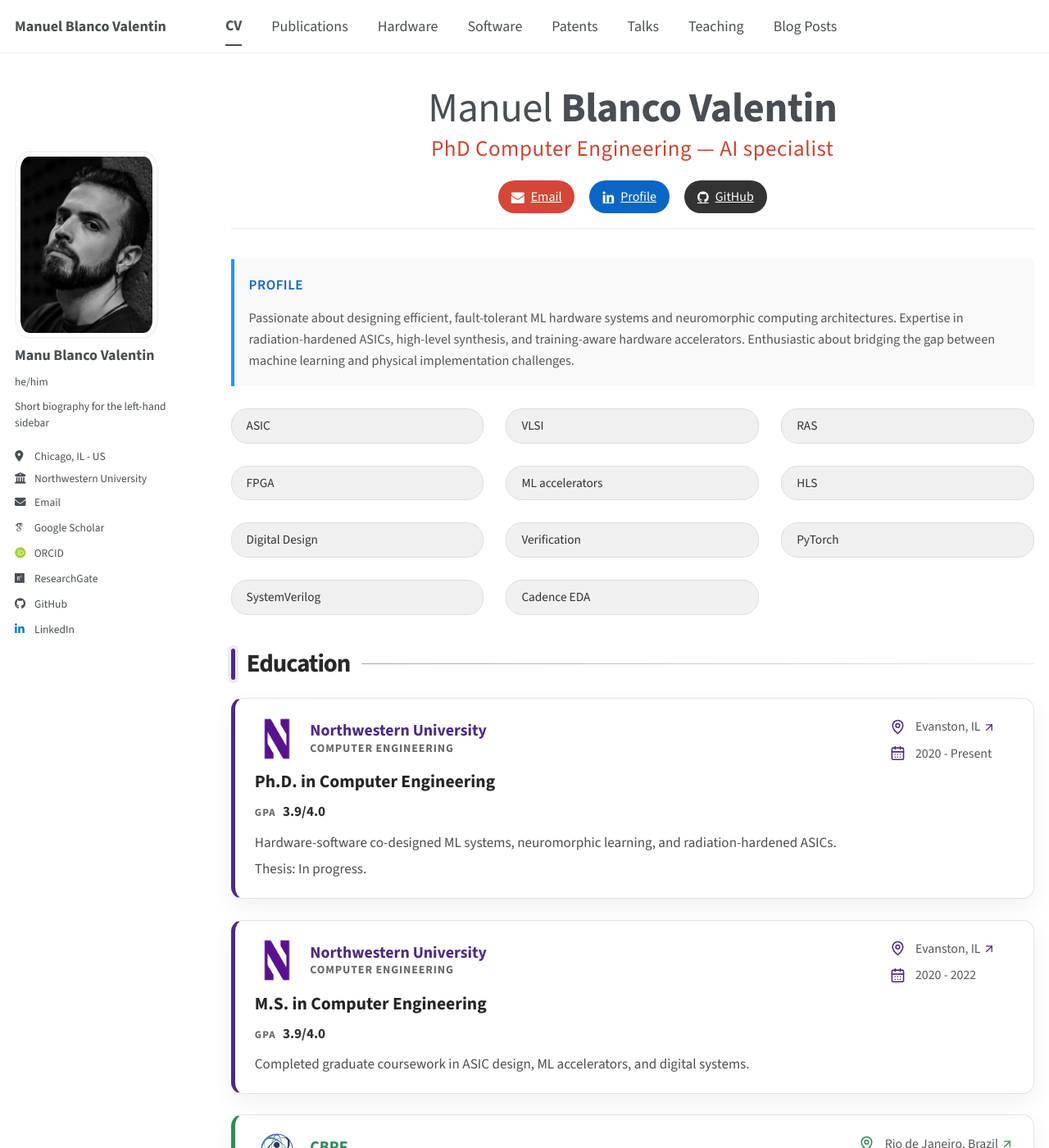
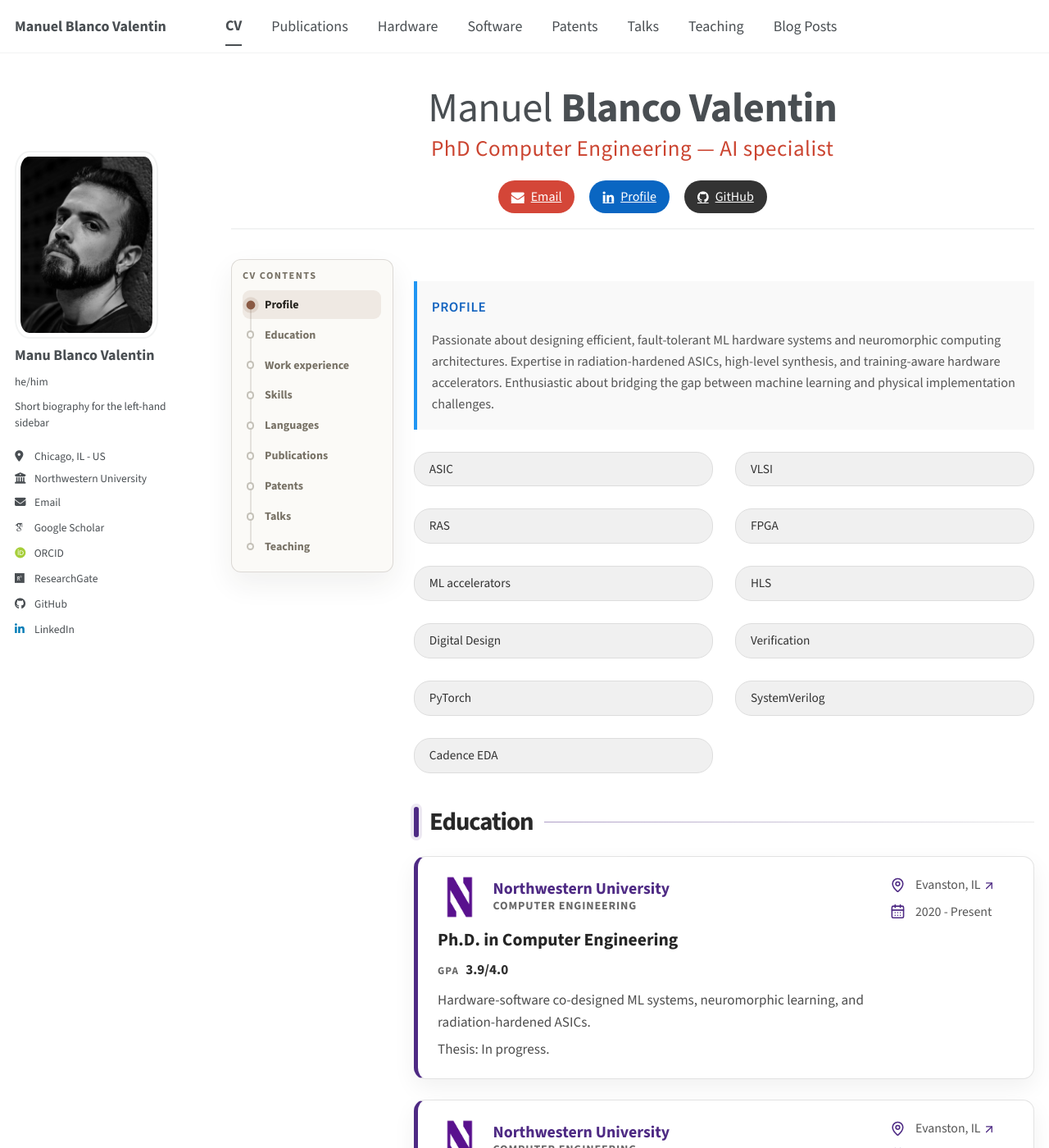
Before and after one commit to manuelblancovalentin/manuelblancovalentin.github.io, a Jekyll site: the page built from _pages/cv.md, in a window 1280 px wide and 1400 px high. Shown: the whole window at 82% size. Built offline with Jekyll 4.4.1, drawn with Linux system fonts in a browser that asks for light colours; some web fonts are replaced; a script bundle is joined from its source files by our own code; library files that are not in the unit come from our copies.

Commit message:
Add sticky CV section navigation

```diff
--- /dev/null
+++ b/_includes/cv-section-nav.html
@@ -0,0 +1,41 @@
+<nav class="cv-section-nav" aria-label="CV sections">
+  <p class="cv-section-nav__eyebrow">CV contents</p>
+  <div class="cv-section-nav__list">
+    <a class="cv-section-nav__item is-active" href="#cv-profile" data-cv-section-link="cv-profile">
+      <span class="cv-section-nav__dot" aria-hidden="true"></span>
+      <span>Profile</span>
+    </a>
+    <a class="cv-section-nav__item" href="#cv-education" data-cv-section-link="cv-education">
+      <span class="cv-section-nav__dot" aria-hidden="true"></span>
+      <span>Education</span>
+    </a>
+    <a class="cv-section-nav__item" href="#cv-work-experience" data-cv-section-link="cv-work-experience">
+      <span class="cv-section-nav__dot" aria-hidden="true"></span>
+      <span>Work experience</span>
+    </a>
+    <a class="cv-section-nav__item" href="#cv-skills" data-cv-section-link="cv-skills">
+      <span class="cv-section-nav__dot" aria-hidden="true"></span>
+      <span>Skills</span>
+    </a>
+    <a class="cv-section-nav__item" href="#cv-languages" data-cv-section-link="cv-languages">
+      <span class="cv-section-nav__dot" aria-hidden="true"></span>
+      <span>Languages</span>
+    </a>
+    <a class="cv-section-nav__item" href="#cv-publications" data-cv-section-link="cv-publications">
+      <span class="cv-section-nav__dot" aria-hidden="true"></span>
+      <span>Publications</span>
+    </a>
+    <a class="cv-section-nav__item" href="#cv-patents" data-cv-section-link="cv-patents">
+      <span class="cv-section-nav__dot" aria-hidden="true"></span>
+      <span>Patents</span>
+    </a>
+    <a class="cv-section-nav__item" href="#cv-talks" data-cv-section-link="cv-talks">
+      <span class="cv-section-nav__dot" aria-hidden="true"></span>
+      <span>Talks</span>
+    </a>
+    <a class="cv-section-nav__item" href="#cv-teaching" data-cv-section-link="cv-teaching">
+      <span class="cv-section-nav__dot" aria-hidden="true"></span>
+      <span>Teaching</span>
+    </a>
+  </div>
+</nav>
--- a/_pages/cv.md
+++ b/_pages/cv.md
@@ -24,6 +24,12 @@ redirect_from:
 
 {% include cv-header.html name="Manuel" surname="Blanco Valentin" title="PhD Computer Engineering — AI specialist" %}
 
+<div class="cv-page-shell">
+{% include cv-section-nav.html %}
+<div class="cv-page-content">
+
+<section id="cv-profile" class="cv-scroll-section">
+
 {% capture profile_content %}
 Passionate about designing efficient, fault-tolerant ML hardware systems and neuromorphic computing architectures. Expertise in radiation-hardened ASICs, high-level synthesis, and training-aware hardware accelerators. Enthusiastic about bridging the gap between machine learning and physical implementation challenges.
 {% endcapture %}
@@ -32,8 +38,9 @@ Passionate about designing efficient, fault-tolerant ML hardware systems and neu
 
 {% include cv-skills.html skills=page.skills %}
 
+</section>
 
-
+<section id="cv-education" class="cv-scroll-section">
 {% include cv-section-heading.html title="Education" accent="#4e2a84" %}
 {% capture phd_education_description %}
 Hardware-software co-designed ML systems, neuromorphic learning, and radiation-hardened ASICs.
@@ -113,6 +120,9 @@ Thesis: [Design and implementation of the autonomous navigation control system o
   description=upc_education_description
 %}
 
+</section>
+
+<section id="cv-work-experience" class="cv-scroll-section">
 {% include cv-section-heading.html title="Work experience" accent="#8a5a44" %}
 
 {% assign amd_logo = base_path | append: "/images/logos/amd.jpeg" %}
@@ -220,6 +230,9 @@ Thesis: [Design and implementation of the autonomous navigation control system o
   description=cern_work_description
 %}
 
+</section>
+
+<section id="cv-skills" class="cv-scroll-section">
 {% include cv-section-heading.html title="Skills" accent="#3776ab" %}
 
 <div class="cv-skill-card-grid">
@@ -228,6 +241,9 @@ Thesis: [Design and implementation of the autonomous navigation control system o
   {% endfor %}
 </div>
 
+</section>
+
+<section id="cv-languages" class="cv-scroll-section">
 {% include cv-section-heading.html title="Languages" accent="#2e8b57" %}
 
 <div class="cv-skill-card-grid cv-skill-card-grid--languages">
@@ -236,6 +252,9 @@ Thesis: [Design and implementation of the autonomous navigation control system o
   {% endfor %}
 </div>
 
+</section>
+
+<section id="cv-publications" class="cv-scroll-section">
 {% include cv-section-heading.html title="Publications" accent="#7b61ff" %}
 
 {% assign sorted_pubs = site.publications | sort: "sort_key" %}
@@ -316,6 +335,9 @@ Thesis: [Design and implementation of the autonomous navigation control system o
 {% endfor %}
 </div>
 
+</section>
+
+<section id="cv-patents" class="cv-scroll-section">
 {% include cv-section-heading.html title="Patents" accent="#b8860b" %}
 
 {% assign sorted_patents = site.patents | sort: "date" | reverse %}
@@ -328,11 +350,17 @@ Thesis: [Design and implementation of the autonomous navigation control system o
 {% endfor %}
 </ul>
 
+</section>
+
+<section id="cv-talks" class="cv-scroll-section">
 {% include cv-section-heading.html title="Talks" accent="#0072ce" %}
   <ul>{% for post in site.talks reversed %}
     {% include archive-single-talk-cv.html  %}
   {% endfor %}</ul>
 
+</section>
+
+<section id="cv-teaching" class="cv-scroll-section">
 {% include cv-section-heading.html title="Teaching" accent="#555" %}
 
 {% assign sorted_teaching = site.teaching | sort: "date" | reverse %}
@@ -344,3 +372,9 @@ Thesis: [Design and implementation of the autonomous navigation control system o
   </li>
 {% endfor %}
 </ul>
+
+</section>
+</div>
+</div>
+
+<script src="{{ base_path }}/assets/js/cv-section-nav.js" defer></script>
--- a/_sass/layout/_cv.scss
+++ b/_sass/layout/_cv.scss
@@ -84,6 +84,198 @@ html[data-theme='dark'] .cv-skill-tag {
   &:hover {
     background-color: #4a4a4a;
     border-color: #777;
+  }
+}
+
+.cv-page-shell {
+  display: grid;
+  grid-template-columns: 11rem minmax(0, 1fr);
+  gap: 1.4rem;
+  align-items: start;
+}
+
+.cv-page-content {
+  min-width: 0;
+}
+
+.cv-scroll-section {
+  scroll-margin-top: 6.5rem;
+}
+
+.cv-section-nav {
+  position: sticky;
+  top: 6.4rem;
+  display: grid;
+  gap: 0.65rem;
+  padding: 0.75rem;
+  background: #fbfaf7;
+  border: 1px solid rgba(80, 70, 55, 0.18);
+  border-radius: 12px;
+  box-shadow: 0 14px 34px rgba(45, 38, 28, 0.07);
+}
+
+.cv-section-nav__eyebrow {
+  margin: 0;
+  color: #777165;
+  font-size: 0.68rem;
+  font-weight: 900;
+  letter-spacing: 0.12em;
+  line-height: 1;
+  text-transform: uppercase;
+}
+
+.cv-section-nav__list {
+  position: relative;
+  display: grid;
+  gap: 0.15rem;
+}
+
+.cv-section-nav__list::before {
+  position: absolute;
+  top: 0.7rem;
+  bottom: 0.7rem;
+  left: 0.47rem;
+  width: 2px;
+  background: rgba(120, 112, 96, 0.18);
+  border-radius: 999px;
+  content: "";
+}
+
+.cv-section-nav__item {
+  position: relative;
+  z-index: 1;
+  display: grid;
+  grid-template-columns: 1rem minmax(0, 1fr);
+  gap: 0.5rem;
+  align-items: center;
+  min-height: 1.9rem;
+  padding: 0.24rem 0.45rem 0.24rem 0;
+  color: #777165;
+  border-radius: 9px;
+  font-size: 0.78rem;
+  font-weight: 850;
+  line-height: 1.1;
+  text-decoration: none !important;
+  transition:
+    background 150ms ease,
+    color 150ms ease,
+    transform 150ms ease;
+}
+
+.cv-section-nav__item:hover,
+.cv-section-nav__item:focus,
+.cv-section-nav__item.is-active {
+  color: #24221d;
+  background: rgba(138, 90, 68, 0.11);
+  text-decoration: none !important;
+}
+
+.cv-section-nav__item:focus-visible {
+  outline: 3px solid rgba(138, 90, 68, 0.25);
+  outline-offset: 2px;
+}
+
+.cv-section-nav__dot {
+  position: relative;
+  z-index: 1;
+  display: block;
+  width: 0.55rem;
+  height: 0.55rem;
+  margin-left: 0.25rem;
+  background: #fbfaf7;
+  border: 2px solid rgba(120, 112, 96, 0.42);
+  border-radius: 999px;
+  transition:
+    background 150ms ease,
+    border-color 150ms ease,
+    box-shadow 150ms ease,
+    transform 150ms ease;
+}
+
+.cv-section-nav__item:hover .cv-section-nav__dot,
+.cv-section-nav__item:focus .cv-section-nav__dot,
+.cv-section-nav__item.is-active .cv-section-nav__dot {
+  background: #8a5a44;
+  border-color: #8a5a44;
+  box-shadow: 0 0 0 4px rgba(138, 90, 68, 0.14);
+  transform: scale(1.08);
+}
+
+html[data-theme='dark'] .cv-section-nav {
+  background: #202020;
+  border-color: rgba(255, 255, 255, 0.12);
+  box-shadow: 0 14px 34px rgba(0, 0, 0, 0.24);
+}
+
+html[data-theme='dark'] .cv-section-nav__eyebrow,
+html[data-theme='dark'] .cv-section-nav__item {
+  color: #bfb9ad;
+}
+
+html[data-theme='dark'] .cv-section-nav__item:hover,
+html[data-theme='dark'] .cv-section-nav__item:focus,
+html[data-theme='dark'] .cv-section-nav__item.is-active {
+  color: #f3f0e9;
+  background: rgba(190, 137, 92, 0.18);
+}
+
+html[data-theme='dark'] .cv-section-nav__list::before {
+  background: rgba(255, 255, 255, 0.14);
+}
+
+html[data-theme='dark'] .cv-section-nav__dot {
+  background: #202020;
+  border-color: rgba(255, 255, 255, 0.28);
+}
+
+html[data-theme='dark'] .cv-section-nav__item:hover .cv-section-nav__dot,
+html[data-theme='dark'] .cv-section-nav__item:focus .cv-section-nav__dot,
+html[data-theme='dark'] .cv-section-nav__item.is-active .cv-section-nav__dot {
+  background: #be895c;
+  border-color: #be895c;
+  box-shadow: 0 0 0 4px rgba(190, 137, 92, 0.18);
+}
+
+@media (max-width: 1080px) {
+  .cv-page-shell {
+    grid-template-columns: 1fr;
+  }
+
+  .cv-section-nav {
+    top: 4.6rem;
+    z-index: 4;
+  }
+
+  .cv-section-nav__list {
+    display: flex;
+    gap: 0.35rem;
+    overflow-x: auto;
+    padding-bottom: 0.15rem;
+    scroll-snap-type: x proximity;
+  }
+
+  .cv-section-nav__list::before {
+    display: none;
+  }
+
+  .cv-section-nav__item {
+    grid-template-columns: 0.75rem max-content;
+    flex: 0 0 auto;
+    padding: 0.45rem 0.7rem 0.45rem 0.5rem;
+    background: rgba(120, 112, 96, 0.08);
+    scroll-snap-align: start;
+  }
+
+  .cv-section-nav__dot {
+    margin-left: 0;
+  }
+}
+
+@media (max-width: 520px) {
+  .cv-section-nav {
+    margin-right: -0.4rem;
+    margin-left: -0.4rem;
+    border-radius: 10px;
   }
 }
 
--- /dev/null
+++ b/assets/js/cv-section-nav.js
@@ -0,0 +1,51 @@
+(function () {
+  const links = Array.from(document.querySelectorAll('[data-cv-section-link]'));
+  const sections = links
+    .map((link) => document.getElementById(link.dataset.cvSectionLink))
+    .filter(Boolean);
+
+  if (!links.length || !sections.length) {
+    return;
+  }
+
+  function setActiveSection(sectionId) {
+    links.forEach((link) => {
+      link.classList.toggle('is-active', link.dataset.cvSectionLink === sectionId);
+    });
+  }
+
+  function updateActiveSection() {
+    const candidates = sections
+      .map((section) => ({
+        section,
+        top: section.getBoundingClientRect().top,
+      }));
+
+    const passed = candidates
+      .filter((candidate) => candidate.top <= 150)
+      .sort((first, second) => second.top - first.top);
+    const nearest = passed[0] || candidates.sort((first, second) => first.top - second.top)[0];
+
+    if (nearest) {
+      setActiveSection(nearest.section.id);
+    }
+  }
+
+  links.forEach((link) => {
+    link.addEventListener('click', (event) => {
+      const target = document.getElementById(link.dataset.cvSectionLink);
+      if (!target) {
+        return;
+      }
+
+      event.preventDefault();
+      setActiveSection(target.id);
+      target.scrollIntoView({ behavior: 'smooth', block: 'start' });
+      window.setTimeout(updateActiveSection, 280);
+    });
+  });
+
+  updateActiveSection();
+  window.addEventListener('scroll', updateActiveSection, { passive: true });
+  window.addEventListener('resize', updateActiveSection);
+}());
```
